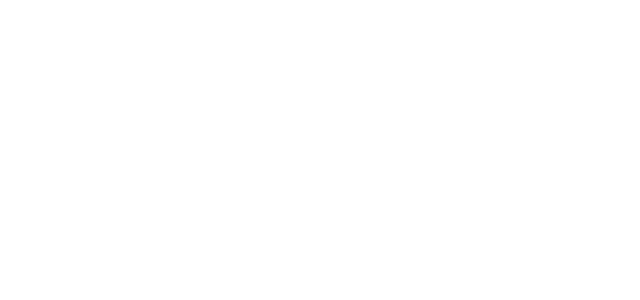
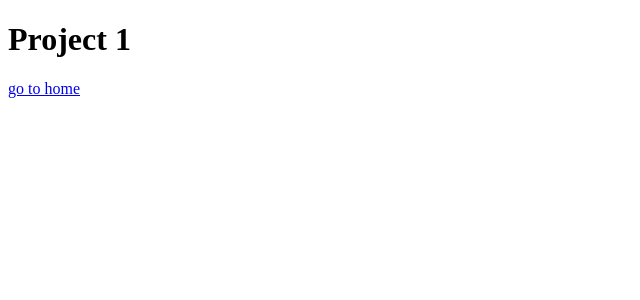
Before and after one commit to tarasovem/pulse-project, a Vue app: page /projects/1 in a window 1280 px wide. Before the commit this address had no page. Shown: the top 300 px of the page, without its empty margins (0-640 px from the left). Built offline with nearby package versions, Linux system fonts and the light colour scheme.

Commit message:
feat: добавляем страницу проекта и 404

```diff
--- a/src/router/index.ts
+++ b/src/router/index.ts
@@ -1,3 +1,4 @@
+import { h } from 'vue'
 import { createRouter, createWebHistory } from 'vue-router'
 
 const router = createRouter({
@@ -13,6 +14,16 @@
       name: 'projects',
       component: import('@/views/ProjectsView.vue'),
     },
+    {
+      path: '/projects/:id',
+      name: 'single-project',
+      component: import('@/views/SingleProjectView.vue'),
+    },
+    {
+      path: '/:catchAll(.*)*',
+      name: 'NotFound',
+      component: h('p', { style: 'color: red; font-size: 2em;' }, '404 Not Found'),
+    },
   ],
 })
 
--- /dev/null
+++ b/src/views/SingleProjectView.vue
@@ -0,0 +1,12 @@
+<script setup lang="ts">
+import { useRoute } from 'vue-router'
+
+const route = useRoute()
+</script>
+
+<template>
+  <div>
+    <h1>Project {{ route.params?.id }}</h1>
+    <RouterLink to="/">go to home</RouterLink>
+  </div>
+</template>
```
